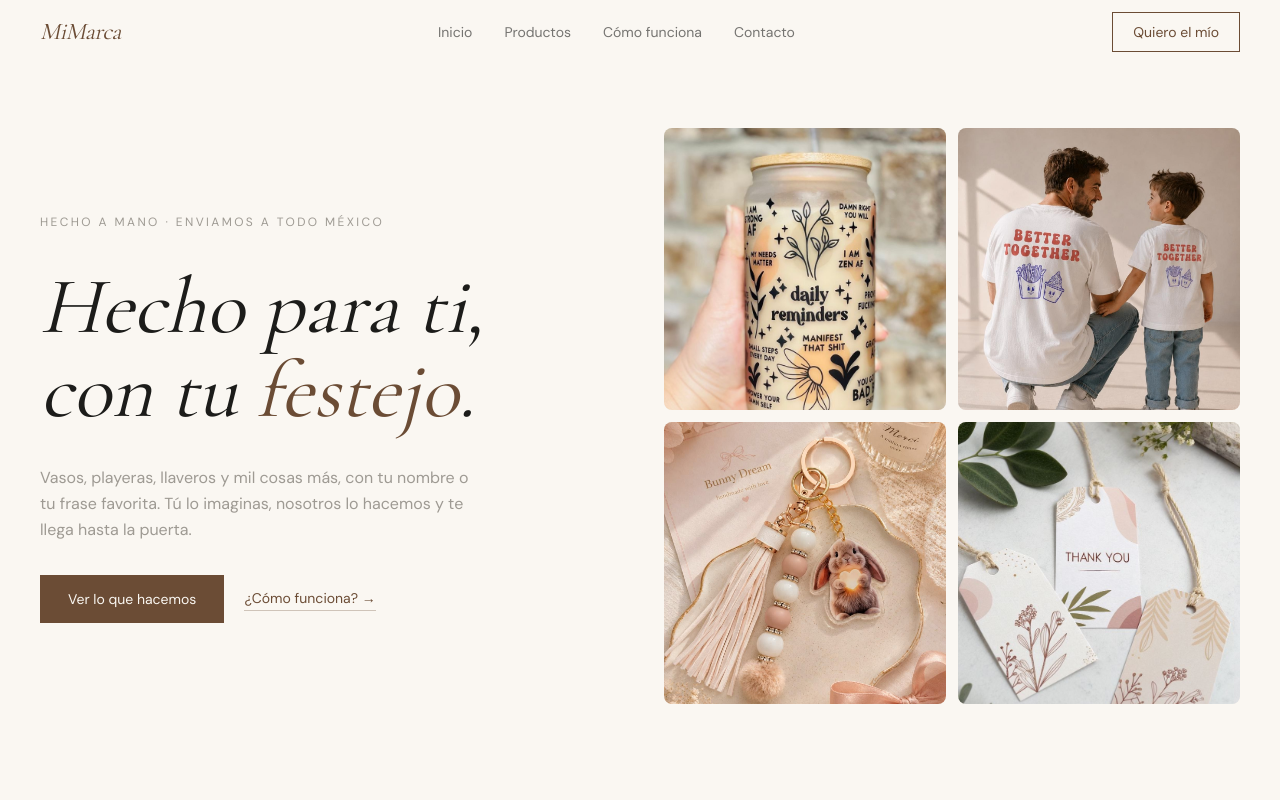
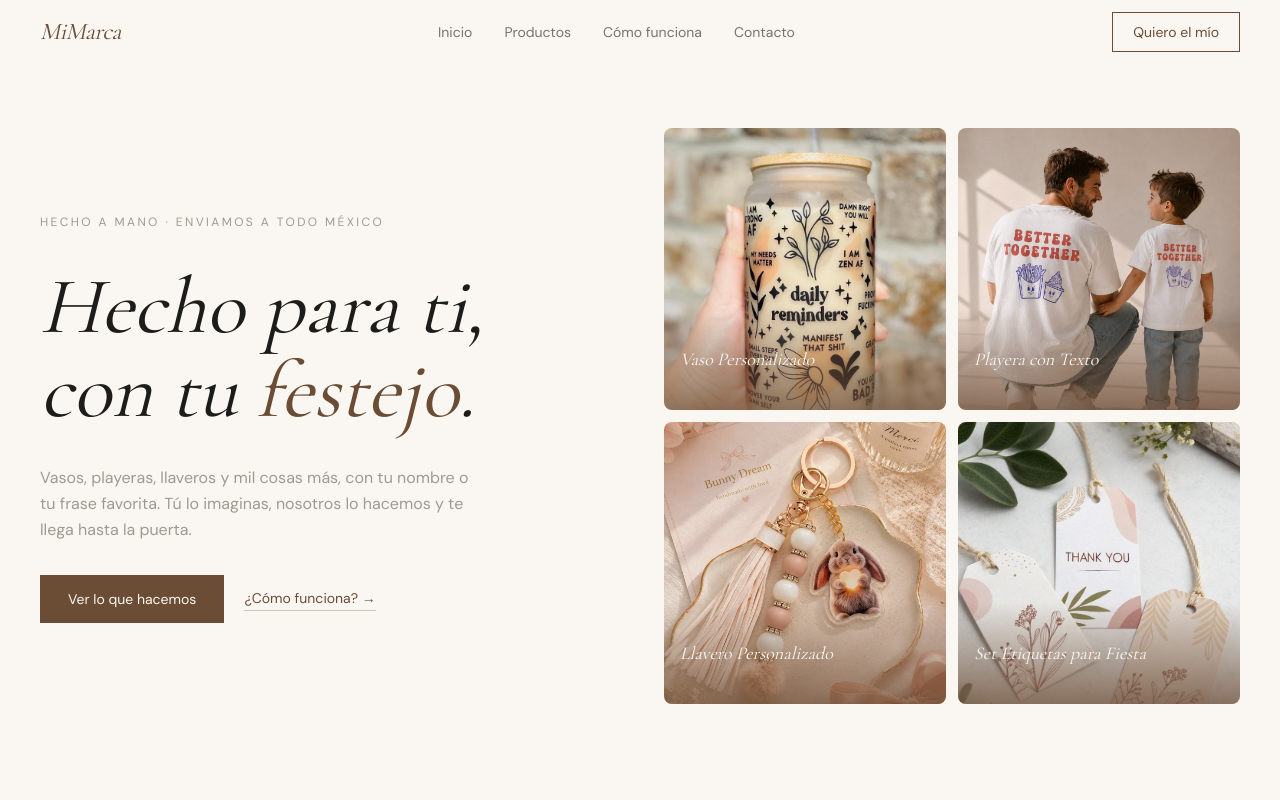
Before and after one commit to MarkiiAk/CortandoVinil, a Next.js app: page / in a window 1280 px wide. Shown: the top 800 px of the page. Built offline with nearby package versions, Linux system fonts and the light colour scheme.

Commit message:
Label en imagenes para saber que transmiten

```diff
--- a/components/landing/Hero.tsx
+++ b/components/landing/Hero.tsx
@@ -128,20 +128,25 @@ export function Hero() {
                       className="object-cover group-hover:scale-[1.04] transition-transform duration-500"
                       sizes="(max-width: 1024px) 50vw, 25vw"
                     />
-                    <div className="absolute inset-0 bg-carbon/0 group-hover:bg-carbon/20 transition-colors duration-300" />
-                    <span className="absolute bottom-3 left-3 right-3 font-dm text-xs text-crema opacity-0 group-hover:opacity-100 transition-opacity duration-300">
-                      Hazlo tuyo →
-                    </span>
+                    {/* Gradient label — siempre visible */}
+                    <div className="absolute bottom-0 left-0 right-0 bg-gradient-to-t from-cafe/75 to-transparent pt-10 pb-4 px-4">
+                      <span className="font-cormorant italic text-lg text-crema leading-tight block">
+                        {product.name}
+                      </span>
+                      <span className="font-dm text-xs text-crema/60 opacity-0 group-hover:opacity-100 transition-opacity duration-300">
+                        Hazlo tuyo →
+                      </span>
+                    </div>
                   </>
                 ) : (
-                  <>
-                    <span className="font-cormorant text-base md:text-lg italic text-cafe/45 text-center group-hover:text-cafe/70 transition-colors duration-300 leading-tight p-5">
+                  <div className="w-full h-full flex flex-col items-center justify-center p-5">
+                    <span className="font-cormorant text-base md:text-lg italic text-cafe/45 text-center group-hover:text-cafe/70 transition-colors duration-300 leading-tight">
                       {product.name}
                     </span>
                     <span className="font-dm text-xs text-humo mt-2 opacity-0 group-hover:opacity-100 transition-opacity duration-300">
                       Hazlo tuyo →
                     </span>
-                  </>
+                  </div>
                 )}
               </Link>
             </motion.div>
```
